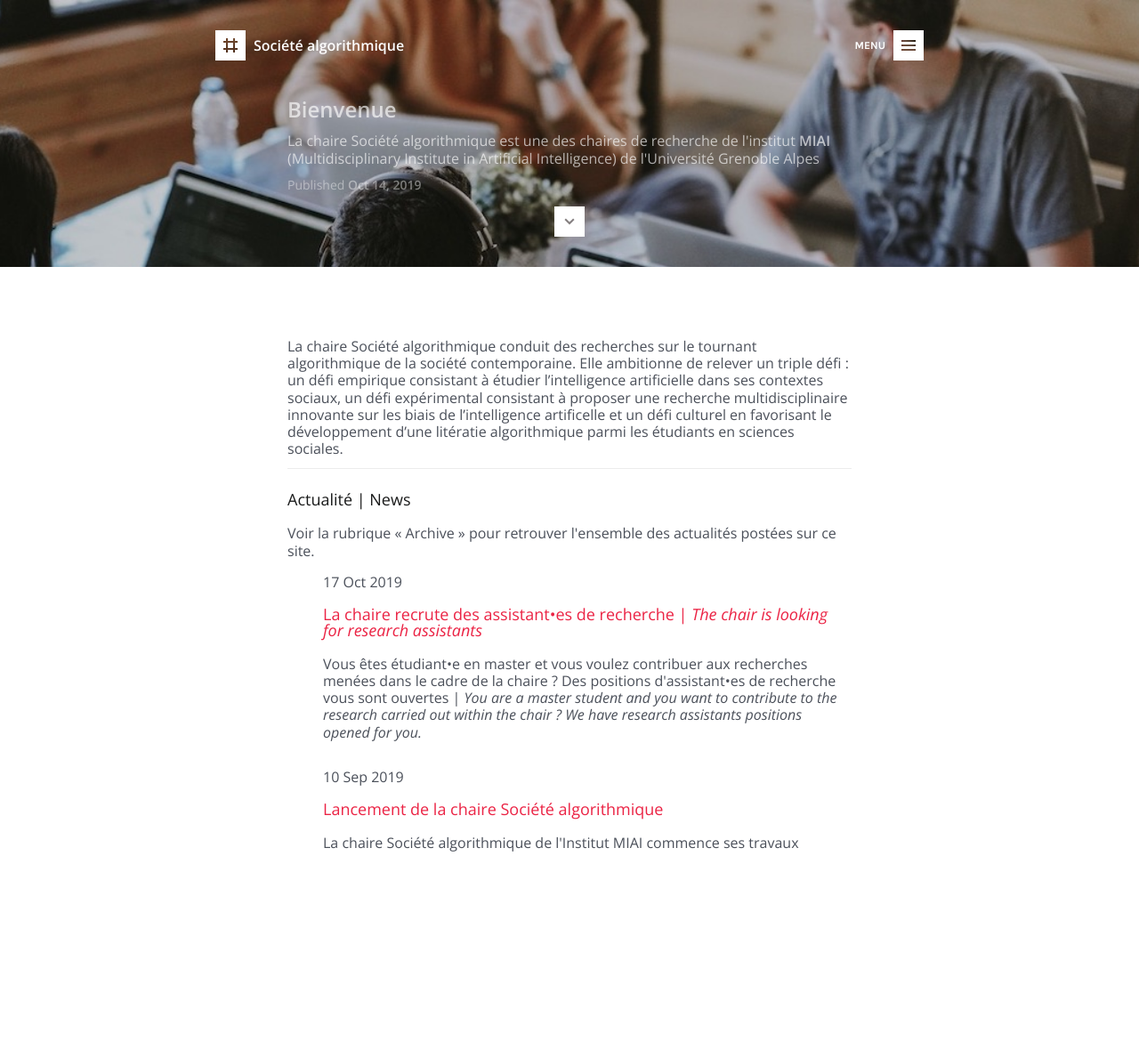
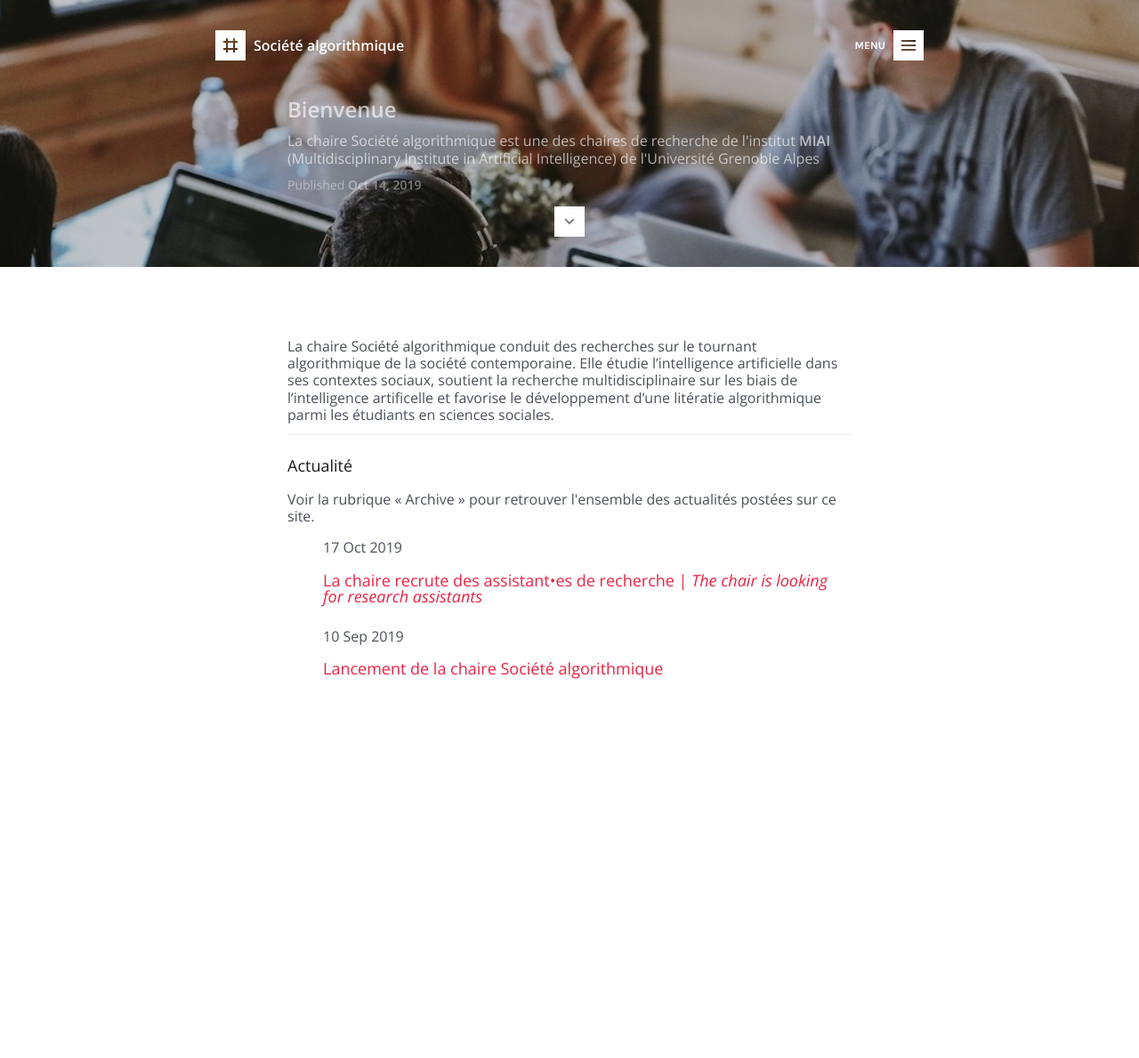
Before and after one commit to gillesbastin/algorithmicsociety.github.io, a Jekyll site: the page built from index.md, in a window 1280 px wide. Shown: the whole page at 89% size. Built offline with Jekyll 4.4.1, drawn with Linux system fonts in a browser that asks for light colours; after the commit the page ends 987 px from its top, so only the background shows below that.

Commit message:
Update index.md

```diff
--- a/index.md
+++ b/index.md
@@ -13,26 +13,22 @@ gradient:   2
 
 ---
 
-La chaire Société algorithmique conduit des recherches sur le tournant algorithmique de la société contemporaine. Elle ambitionne de relever un triple défi : un défi empirique consistant à étudier l'intelligence artificielle dans ses contextes sociaux, un défi expérimental consistant à proposer une recherche multidisciplinaire innovante sur les biais de l'intelligence artificelle et un défi culturel en favorisant le développement d'une litératie algorithmique parmi les étudiants en sciences sociales.
+La chaire Société algorithmique conduit des recherches sur le tournant algorithmique de la société contemporaine. Elle étudie l'intelligence artificielle dans ses contextes sociaux, soutient la recherche multidisciplinaire sur les biais de l'intelligence artificelle et favorise le développement d'une litératie algorithmique parmi les étudiants en sciences sociales.
 
 <hr>
 
-<h2>Actualité | News</h2>
+<h2>Actualité</h2>
 <p>Voir la rubrique « Archive » pour retrouver l'ensemble des actualités postées sur ce site.</p>
 
 <ul class="post-list">
 {% for post in site.posts limit:site.pagination %}
       <span class="post-meta">{{ post.date | date: "%d %b %Y" }}
-        {{post.excerpt.length}}
       </span>
       <h2>
         <a class="post-link" href="{{ post.url | prepend: site.baseurl }}">
           {{ post.title }}
         </a>
       </h2>
-      <p class="post-excerpt">
-        {{ post.excerpt }}
-      </p>
       <br>
 {% endfor %}
 </ul>
```
